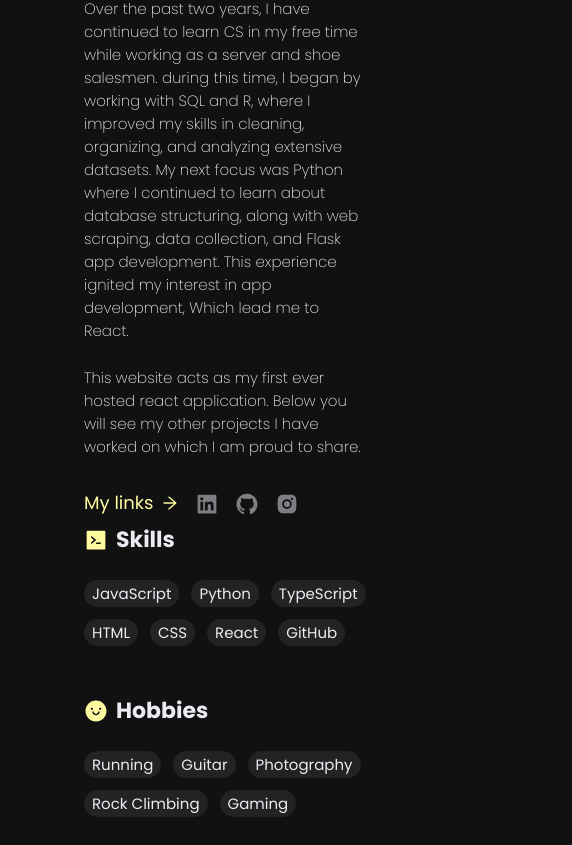
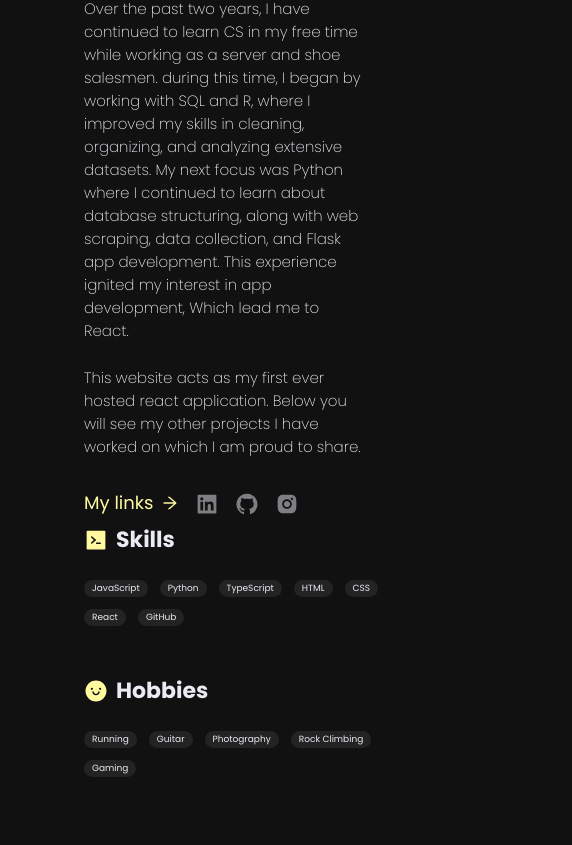
Before and after one commit to du693/portfolio-site, a Next.js app: page / in a window 390 px wide. Shown: the part 1152-1997 px from the top of the page, 572 px wide, since content can reach past the window. Built offline with nearby package versions, Linux system fonts and the light colour scheme.

Commit message:
fixing errors with mobile site

```diff
--- a/components/home/experience/experience.module.scss
+++ b/components/home/experience/experience.module.scss
@@ -4,11 +4,13 @@
 
 
   border-bottom: 1px solid var(--background-light);
-  @media (max-width: 768px){
-    font-size: var(--text-xs);
-    max-width: fit-content;
+  @media (max-width: 768px) {
+    width:300px;
+    margin-left:-2rem;
+
+  }
 }
-}
+
 
 .heading {
   display: flex;
@@ -38,6 +40,6 @@
 
 .tech {
   display: flex;
-  flex-wrap: wrap;
+  flex-wrap:wrap;
   gap: 4rem;
 }
--- a/components/nav/sidebar.module.scss
+++ b/components/nav/sidebar.module.scss
@@ -2,6 +2,7 @@
   background: var(--background-dark);
 
   height: 100vh;
+
 
   position: sticky;
   top: 0px;
--- a/styles/globals.css
+++ b/styles/globals.css
@@ -31,6 +31,7 @@
 html,
 body {
   max-width: 100vw;
+  max-height: 100%;
   scroll-behavior: smooth;
   font-size: var(--text-sm);
 }
@@ -65,4 +66,11 @@ a {
   background: var(--background-light);
   padding: 0.2rem 0.8rem;
   border-radius: 999px;
+  @media (max-width: 768px) {
+    display: inline-block;
+    font-size: xx-small;
+    max-width: 300px;
+
+
+  }
 }
```
